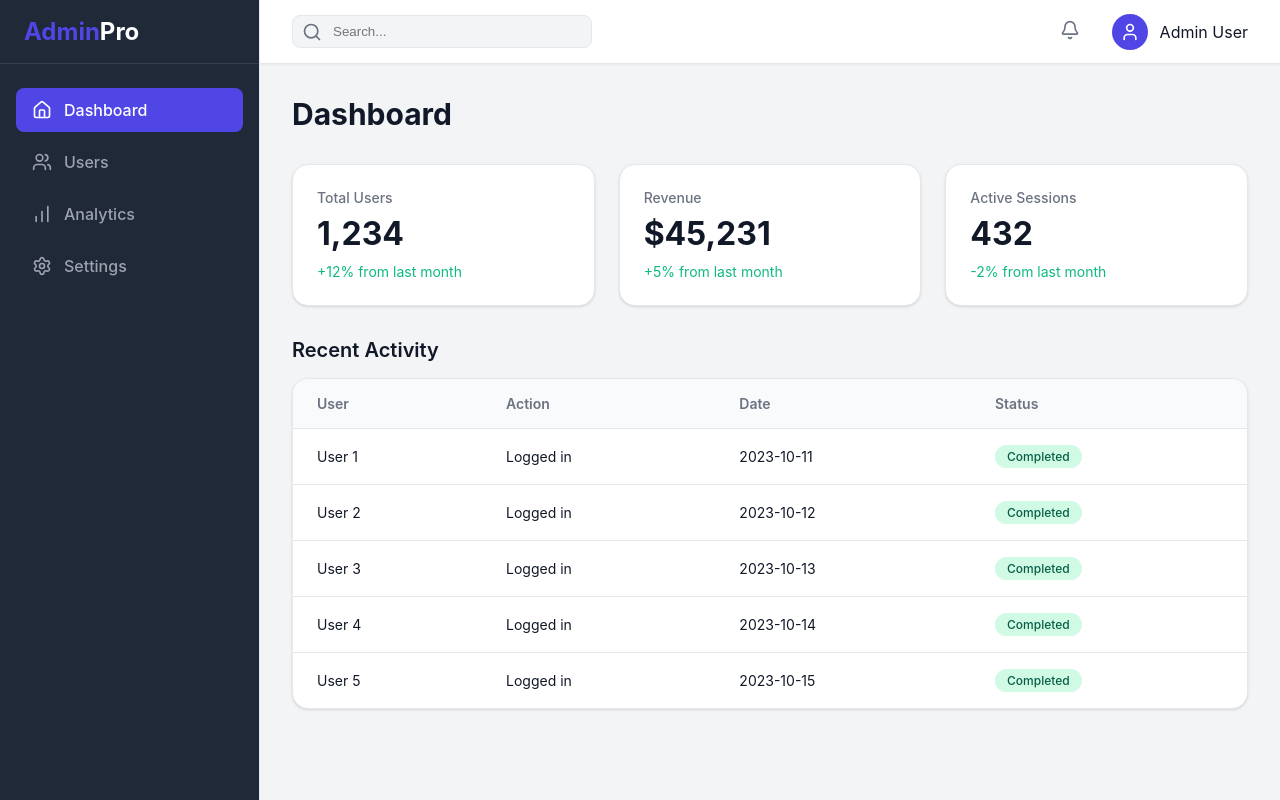
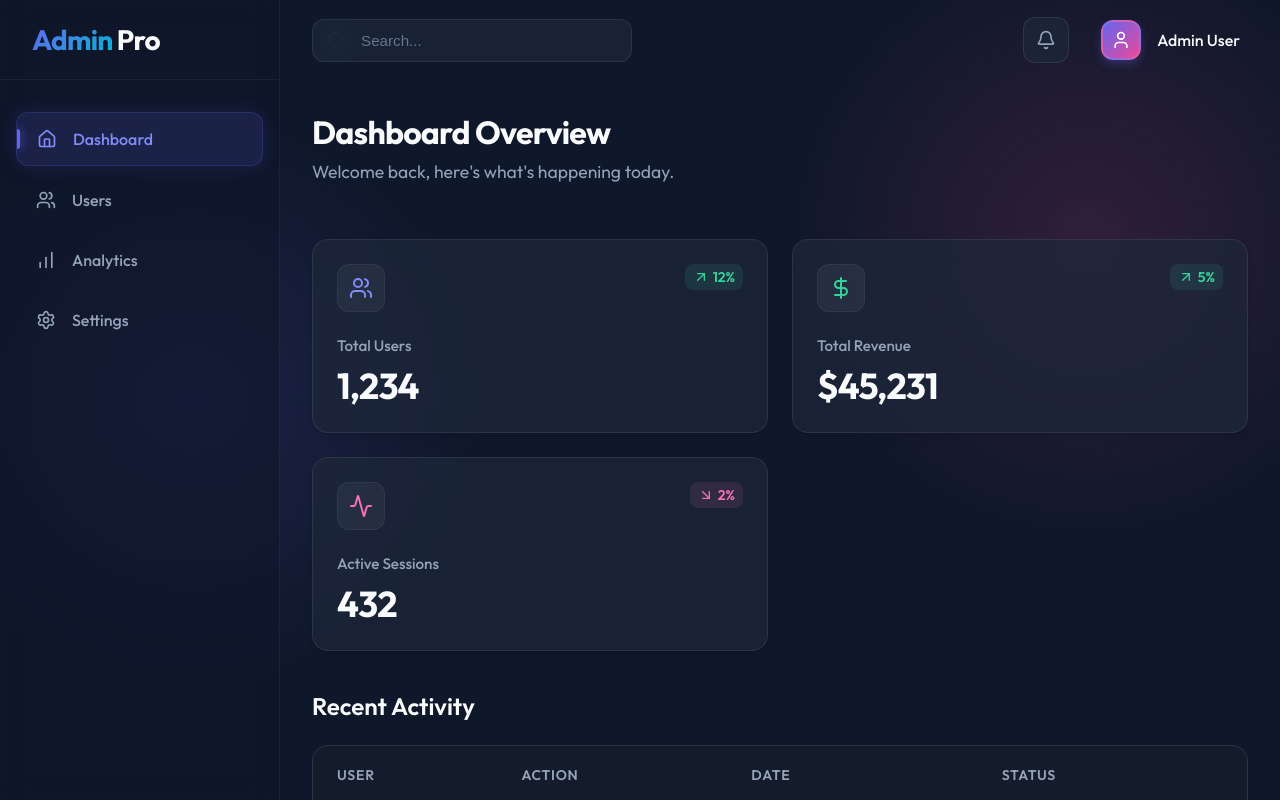
Before and after one commit to skingford/admin, a React (Vite) app in the folder apps/admin/: page / in a window 1280 px wide. Built offline with nearby package versions, Linux system fonts and the light colour scheme.

Commit message:
feat: Enhance Dashboard and Header UI with glassmorphism styling, updated card layouts, and Lucide icons.

```diff
--- a/apps/admin/index.html
+++ b/apps/admin/index.html
@@ -4,7 +4,10 @@
     <meta charset="UTF-8" />
     <link rel="icon" type="image/svg+xml" href="/vite.svg" />
     <meta name="viewport" content="width=device-width, initial-scale=1.0" />
-    <title>admin</title>
+    <link rel="preconnect" href="https://fonts.googleapis.com">
+    <link rel="preconnect" href="https://fonts.gstatic.com" crossorigin>
+    <link href="https://fonts.googleapis.com/css2?family=Outfit:wght@300;400;500;600;700&display=swap" rel="stylesheet">
+    <title>Admin Dashboard</title>
   </head>
   <body>
     <div id="root"></div>
--- a/apps/admin/src/components/Header/Header.module.scss
+++ b/apps/admin/src/components/Header/Header.module.scss
@@ -1,38 +1,51 @@
 .header {
-  height: 64px;
-  background-color: var(--bg-surface);
-  border-bottom: 1px solid var(--border);
+  height: 80px;
+  background: transparent; /* Let body gradient show */
   display: flex;
   align-items: center;
   justify-content: space-between;
   padding: 0 2rem;
-  box-shadow: var(--shadow-sm);
+  z-index: 10;
 }
 
 .search {
   position: relative;
-  width: 300px;
+  width: 320px;
 
   .searchIcon {
     position: absolute;
-    left: 10px;
+    left: 14px;
     top: 50%;
     transform: translateY(-50%);
-    color: var(--text-secondary);
+    color: var(--text-muted);
+    transition: color 0.2s;
   }
 
   input {
     width: 100%;
-    padding: 0.5rem 1rem 0.5rem 2.5rem;
-    border: 1px solid var(--border);
-    border-radius: 0.5rem;
+    padding: 0.75rem 1rem 0.75rem 3rem;
+    border: 1px solid var(--glass-border);
+    border-radius: 12px;
     outline: none;
-    background-color: var(--bg-body);
-    transition: border-color 0.2s;
+    background: var(--bg-surface);
+    backdrop-filter: blur(var(--glass-blur));
+    color: var(--text-main);
+    transition: all 0.2s ease;
+    font-size: 0.95rem;
+
+    &::placeholder {
+      color: var(--text-muted);
+    }
 
     &:focus {
       border-color: var(--primary);
+      box-shadow: 0 0 0 2px rgba(99, 102, 241, 0.2);
+      background: rgba(30, 41, 59, 0.9);
     }
+  }
+
+  &:focus-within .searchIcon {
+    color: var(--primary);
   }
 }
 
@@ -44,30 +57,52 @@
 
 .iconBtn {
   color: var(--text-secondary);
-  padding: 0.5rem;
-  border-radius: 50%;
-  transition: background-color 0.2s;
+  padding: 0.75rem;
+  border-radius: 12px;
+  background: var(--bg-surface);
+  border: 1px solid var(--glass-border);
+  transition: all 0.2s;
+  display: flex;
+  align-items: center;
+  justify-content: center;
 
   &:hover {
-    background-color: var(--bg-body);
+    background: var(--bg-surface-hover);
     color: var(--text-main);
+    transform: translateY(-2px);
+    box-shadow: var(--shadow-sm);
+    border-color: rgba(255, 255, 255, 0.1);
   }
 }
 
 .profile {
   display: flex;
   align-items: center;
-  gap: 0.75rem;
+  gap: 1rem;
   cursor: pointer;
+  padding: 0.5rem;
+  border-radius: 12px;
+  transition: background 0.2s;
+
+  &:hover {
+    background: rgba(255, 255, 255, 0.05);
+  }
+
+  span {
+    font-weight: 500;
+    color: var(--text-main);
+  }
 }
 
 .avatar {
-  width: 36px;
-  height: 36px;
-  background-color: var(--primary);
+  width: 40px;
+  height: 40px;
+  background: linear-gradient(135deg, var(--primary), var(--secondary));
   color: #fff;
-  border-radius: 50%;
+  border-radius: 12px;
   display: flex;
   align-items: center;
   justify-content: center;
+  box-shadow: 0 4px 10px rgba(99, 102, 241, 0.3);
+  border: 2px solid rgba(255, 255, 255, 0.1);
 }
--- a/apps/admin/src/components/Layout/Layout.module.scss
+++ b/apps/admin/src/components/Layout/Layout.module.scss
@@ -2,6 +2,8 @@
   display: flex;
   height: 100vh;
   overflow: hidden;
+  position: relative;
+  /* Ensure the background gradient from body shows through */
 }
 
 .mainContent {
@@ -9,11 +11,14 @@
   display: flex;
   flex-direction: column;
   overflow: hidden;
-  background-color: var(--bg-body);
+  position: relative;
+  /* No background color here to let the body gradient shine */
 }
 
 .pageContent {
   flex: 1;
   overflow-y: auto;
   padding: 2rem;
+  position: relative;
+  z-index: 1;
 }
--- a/apps/admin/src/components/Sidebar/Sidebar.module.scss
+++ b/apps/admin/src/components/Sidebar/Sidebar.module.scss
@@ -1,30 +1,37 @@
 .sidebar {
-  width: 260px;
-  background-color: var(--sidebar-bg);
-  color: var(--sidebar-text);
+  width: 280px;
+  background: var(--sidebar-bg);
+  backdrop-filter: blur(var(--glass-blur));
+  -webkit-backdrop-filter: blur(var(--glass-blur));
+  border-right: 1px solid var(--sidebar-border);
   display: flex;
   flex-direction: column;
-  border-right: 1px solid var(--border);
   flex-shrink: 0;
+  z-index: 20;
+  transition: width 0.3s ease;
 }
 
 .logo {
-  height: 64px;
+  height: 80px;
   display: flex;
   align-items: center;
-  padding: 0 1.5rem;
-  font-size: 1.5rem;
+  padding: 0 2rem;
+  font-size: 1.75rem;
   font-weight: 700;
-  color: #fff;
-  border-bottom: 1px solid rgba(255, 255, 255, 0.1);
+  letter-spacing: -0.025em;
+  color: var(--text-main);
+  border-bottom: 1px solid var(--sidebar-border);
 
   span {
-    color: var(--primary);
+    background: linear-gradient(135deg, var(--primary) 0%, var(--accent) 100%);
+    -webkit-background-clip: text;
+    -webkit-text-fill-color: transparent;
+    margin-right: 4px;
   }
 }
 
 .nav {
-  padding: 1.5rem 1rem;
+  padding: 2rem 1rem;
   display: flex;
   flex-direction: column;
   gap: 0.5rem;
@@ -33,20 +40,38 @@
 .navItem {
   display: flex;
   align-items: center;
-  gap: 0.75rem;
-  padding: 0.75rem 1rem;
-  border-radius: 0.5rem;
-  color: #9ca3af;
-  transition: all 0.2s;
+  gap: 1rem;
+  padding: 1rem 1.25rem;
+  border-radius: 12px;
+  color: var(--text-secondary);
+  transition: all 0.3s cubic-bezier(0.4, 0, 0.2, 1);
   font-weight: 500;
+  position: relative;
+  overflow: hidden;
 
   &:hover {
-    background-color: rgba(255, 255, 255, 0.05);
-    color: #fff;
+    background: rgba(255, 255, 255, 0.05);
+    color: var(--text-main);
+    transform: translateX(4px);
   }
 }
 
 .active {
-  background-color: var(--primary) !important;
-  color: #fff !important;
+  background: var(--sidebar-active-bg) !important;
+  color: var(--sidebar-active-text) !important;
+  box-shadow: 0 0 20px rgba(99, 102, 241, 0.15);
+  border: 1px solid rgba(99, 102, 241, 0.2);
+
+  &::before {
+    content: '';
+    position: absolute;
+    left: 0;
+    top: 50%;
+    transform: translateY(-50%);
+    height: 20px;
+    width: 3px;
+    background: var(--primary);
+    border-radius: 0 4px 4px 0;
+    box-shadow: 0 0 10px var(--primary);
+  }
 }
--- a/apps/admin/src/index.scss
+++ b/apps/admin/src/index.scss
@@ -1,20 +1,34 @@
 :root {
-  --primary: #4f46e5;
-  --primary-hover: #4338ca;
-  --bg-body: #f3f4f6;
-  --bg-surface: #ffffff;
-  --text-main: #111827;
-  --text-secondary: #6b7280;
-  --border: #e5e7eb;
-  --sidebar-bg: #1f2937;
-  --sidebar-text: #e5e7eb;
-  --sidebar-active: #374151;
+  /* Brand Colors - Vibrant & Deep */
+  --primary: #6366f1;
+  --primary-hover: #4f46e5;
+  --secondary: #ec4899;
+  --accent: #06b6d4;
 
-  --shadow-sm: 0 1px 2px 0 rgb(0 0 0 / 0.05);
-  --shadow: 0 1px 3px 0 rgb(0 0 0 / 0.1), 0 1px 2px -1px rgb(0 0 0 / 0.1);
-  --shadow-md: 0 4px 6px -1px rgb(0 0 0 / 0.1), 0 2px 4px -2px rgb(0 0 0 / 0.1);
+  /* Backgrounds */
+  --bg-body: #0f172a;
+  --bg-surface: rgba(30, 41, 59, 0.7);
+  --bg-surface-hover: rgba(51, 65, 85, 0.8);
+  --glass-border: rgba(255, 255, 255, 0.08);
 
-  font-family: 'Inter', system-ui, -apple-system, sans-serif;
+  /* Text */
+  --text-main: #f8fafc;
+  --text-secondary: #94a3b8;
+  --text-muted: #64748b;
+
+  /* Sidebar */
+  --sidebar-bg: rgba(15, 23, 42, 0.6);
+  --sidebar-border: rgba(255, 255, 255, 0.05);
+  --sidebar-active-bg: rgba(99, 102, 241, 0.15);
+  --sidebar-active-text: #818cf8;
+
+  /* Effects */
+  --glass-blur: 12px;
+  --shadow-sm: 0 4px 6px -1px rgba(0, 0, 0, 0.1), 0 2px 4px -1px rgba(0, 0, 0, 0.06);
+  --shadow-lg: 0 10px 15px -3px rgba(0, 0, 0, 0.1), 0 4px 6px -2px rgba(0, 0, 0, 0.05);
+  --glow: 0 0 20px rgba(99, 102, 241, 0.3);
+
+  font-family: 'Outfit', system-ui, -apple-system, sans-serif;
 }
 
 * {
@@ -28,11 +42,18 @@ body {
   color: var(--text-main);
   min-height: 100vh;
   -webkit-font-smoothing: antialiased;
+
+  /* Dynamic Background */
+  background-image:
+    radial-gradient(circle at 15% 50%, rgba(99, 102, 241, 0.15) 0%, transparent 25%),
+    radial-gradient(circle at 85% 30%, rgba(236, 72, 153, 0.15) 0%, transparent 25%);
+  background-attachment: fixed;
 }
 
 a {
   text-decoration: none;
   color: inherit;
+  transition: color 0.2s ease;
 }
 
 button {
@@ -40,4 +61,34 @@ button {
   border: none;
   background: none;
   font-family: inherit;
+  transition: all 0.2s ease;
 }
+
+/* Scrollbar Styling */
+::-webkit-scrollbar {
+  width: 8px;
+  height: 8px;
+}
+
+::-webkit-scrollbar-track {
+  background: transparent;
+}
+
+::-webkit-scrollbar-thumb {
+  background: rgba(255, 255, 255, 0.1);
+  border-radius: 4px;
+}
+
+::-webkit-scrollbar-thumb:hover {
+  background: rgba(255, 255, 255, 0.2);
+}
+
+/* Utility Classes for Glassmorphism */
+.glass-panel {
+  background: var(--bg-surface);
+  backdrop-filter: blur(var(--glass-blur));
+  -webkit-backdrop-filter: blur(var(--glass-blur));
+  border: 1px solid var(--glass-border);
+  box-shadow: var(--shadow-lg);
+  border-radius: 16px;
+}
--- a/apps/admin/src/pages/Dashboard/Dashboard.module.scss
+++ b/apps/admin/src/pages/Dashboard/Dashboard.module.scss
@@ -1,98 +1,171 @@
 .dashboard {
   display: flex;
   flex-direction: column;
-  gap: 2rem;
+  gap: 2.5rem;
+}
+
+.header {
+  margin-bottom: 1rem;
 }
 
 .title {
-  font-size: 1.875rem;
+  font-size: 2rem;
   font-weight: 700;
   color: var(--text-main);
+  margin-bottom: 0.5rem;
+  letter-spacing: -0.025em;
+}
+
+.subtitle {
+  color: var(--text-secondary);
+  font-size: 1.1rem;
 }
 
 .grid {
   display: grid;
-  grid-template-columns: repeat(auto-fit, minmax(240px, 1fr));
+  grid-template-columns: repeat(auto-fit, minmax(300px, 1fr));
   gap: 1.5rem;
 }
 
 .card {
-  background-color: var(--bg-surface);
+  background: var(--bg-surface);
+  backdrop-filter: blur(var(--glass-blur));
+  -webkit-backdrop-filter: blur(var(--glass-blur));
+  border: 1px solid var(--glass-border);
   padding: 1.5rem;
-  border-radius: 1rem;
-  box-shadow: var(--shadow);
-  border: 1px solid var(--border);
+  border-radius: 16px;
+  box-shadow: var(--shadow-sm);
+  transition: all 0.3s ease;
+  display: flex;
+  flex-direction: column;
+  gap: 1.5rem;
 
+  &:hover {
+    transform: translateY(-5px);
+    box-shadow: var(--shadow-lg);
+    border-color: rgba(255, 255, 255, 0.15);
+    background: var(--bg-surface-hover);
+  }
+}
+
+.cardHeader {
+  display: flex;
+  justify-content: space-between;
+  align-items: flex-start;
+}
+
+.iconWrapper {
+  width: 48px;
+  height: 48px;
+  border-radius: 12px;
+  display: flex;
+  align-items: center;
+  justify-content: center;
+  background: rgba(255, 255, 255, 0.05);
+  color: var(--icon-color);
+  border: 1px solid rgba(255, 255, 255, 0.05);
+}
+
+.trend {
+  display: flex;
+  align-items: center;
+  gap: 4px;
+  font-size: 0.875rem;
+  font-weight: 600;
+  padding: 4px 8px;
+  border-radius: 8px;
+
+  &[data-trend="up"] {
+    color: #34d399;
+    background: rgba(52, 211, 153, 0.1);
+  }
+
+  &[data-trend="down"] {
+    color: #f472b6;
+    background: rgba(244, 114, 182, 0.1);
+  }
+}
+
+.cardContent {
   h3 {
     color: var(--text-secondary);
-    font-size: 0.875rem;
+    font-size: 0.95rem;
     font-weight: 500;
     margin-bottom: 0.5rem;
   }
 
   .value {
-    font-size: 2rem;
+    font-size: 2.25rem;
     font-weight: 700;
     color: var(--text-main);
-    margin-bottom: 0.5rem;
-  }
-
-  .trend {
-    font-size: 0.875rem;
-    color: #10b981; // Green
+    letter-spacing: -0.025em;
   }
 }
 
 .section {
   h2 {
-    font-size: 1.25rem;
+    font-size: 1.5rem;
     font-weight: 600;
-    margin-bottom: 1rem;
+    margin-bottom: 1.5rem;
     color: var(--text-main);
   }
 }
 
 .tableCard {
-  background-color: var(--bg-surface);
-  border-radius: 1rem;
-  box-shadow: var(--shadow);
-  border: 1px solid var(--border);
+  background: var(--bg-surface);
+  backdrop-filter: blur(var(--glass-blur));
+  -webkit-backdrop-filter: blur(var(--glass-blur));
+  border: 1px solid var(--glass-border);
+  border-radius: 16px;
   overflow: hidden;
+  box-shadow: var(--shadow-sm);
 
   table {
     width: 100%;
     border-collapse: collapse;
 
     th, td {
-      padding: 1rem 1.5rem;
+      padding: 1.25rem 1.5rem;
       text-align: left;
-      border-bottom: 1px solid var(--border);
+      border-bottom: 1px solid var(--glass-border);
     }
 
     th {
-      background-color: #f9fafb;
+      background: rgba(0, 0, 0, 0.2);
       font-weight: 600;
       color: var(--text-secondary);
       font-size: 0.875rem;
+      text-transform: uppercase;
+      letter-spacing: 0.05em;
     }
 
     tr:last-child td {
       border-bottom: none;
     }
 
+    tr {
+      transition: background 0.2s;
+
+      &:hover {
+        background: rgba(255, 255, 255, 0.02);
+      }
+    }
+
     td {
       color: var(--text-main);
-      font-size: 0.875rem;
+      font-size: 0.95rem;
     }
   }
 }
 
 .status {
-  display: inline-block;
+  display: inline-flex;
+  align-items: center;
   padding: 0.25rem 0.75rem;
-  background-color: #d1fae5;
-  color: #065f46;
+  background: rgba(52, 211, 153, 0.15);
+  color: #34d399;
   border-radius: 9999px;
   font-size: 0.75rem;
-  font-weight: 500;
+  font-weight: 600;
+  border: 1px solid rgba(52, 211, 153, 0.2);
 }
--- a/apps/admin/src/pages/Dashboard/Dashboard.tsx
+++ b/apps/admin/src/pages/Dashboard/Dashboard.tsx
@@ -1,24 +1,58 @@
+import { Users, DollarSign, Activity, ArrowUpRight, ArrowDownRight } from 'lucide-react';
 import styles from './Dashboard.module.scss';
 
 export default function Dashboard() {
   return (
     <div className={styles.dashboard}>
-      <h1 className={styles.title}>Dashboard</h1>
+      <div className={styles.header}>
+        <h1 className={styles.title}>Dashboard Overview</h1>
+        <p className={styles.subtitle}>Welcome back, here's what's happening today.</p>
+      </div>
+
       <div className={styles.grid}>
         <div className={styles.card}>
-          <h3>Total Users</h3>
-          <p className={styles.value}>1,234</p>
-          <span className={styles.trend}>+12% from last month</span>
+          <div className={styles.cardHeader}>
+            <div className={styles.iconWrapper} style={{ '--icon-color': '#818cf8' } as any}>
+              <Users size={24} />
+            </div>
+            <span className={styles.trend} data-trend="up">
+              <ArrowUpRight size={16} /> 12%
+            </span>
+          </div>
+          <div className={styles.cardContent}>
+            <h3>Total Users</h3>
+            <p className={styles.value}>1,234</p>
+          </div>
         </div>
+
         <div className={styles.card}>
-          <h3>Revenue</h3>
-          <p className={styles.value}>$45,231</p>
-          <span className={styles.trend}>+5% from last month</span>
+          <div className={styles.cardHeader}>
+            <div className={styles.iconWrapper} style={{ '--icon-color': '#34d399' } as any}>
+              <DollarSign size={24} />
+            </div>
+            <span className={styles.trend} data-trend="up">
+              <ArrowUpRight size={16} /> 5%
+            </span>
+          </div>
+          <div className={styles.cardContent}>
+            <h3>Total Revenue</h3>
+            <p className={styles.value}>$45,231</p>
+          </div>
         </div>
+
         <div className={styles.card}>
-          <h3>Active Sessions</h3>
-          <p className={styles.value}>432</p>
-          <span className={styles.trend}>-2% from last month</span>
+          <div className={styles.cardHeader}>
+            <div className={styles.iconWrapper} style={{ '--icon-color': '#f472b6' } as any}>
+              <Activity size={24} />
+            </div>
+            <span className={styles.trend} data-trend="down">
+              <ArrowDownRight size={16} /> 2%
+            </span>
+          </div>
+          <div className={styles.cardContent}>
+            <h3>Active Sessions</h3>
+            <p className={styles.value}>432</p>
+          </div>
         </div>
       </div>
 
```
